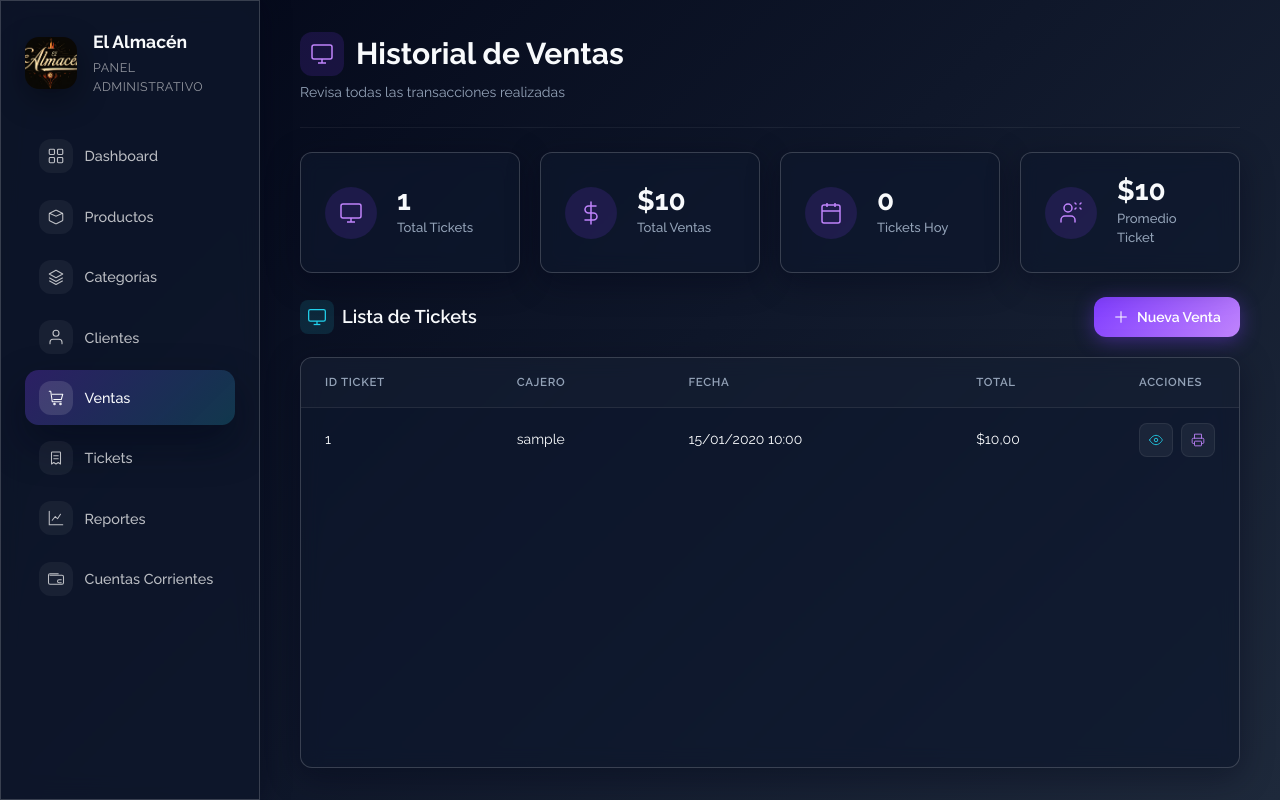
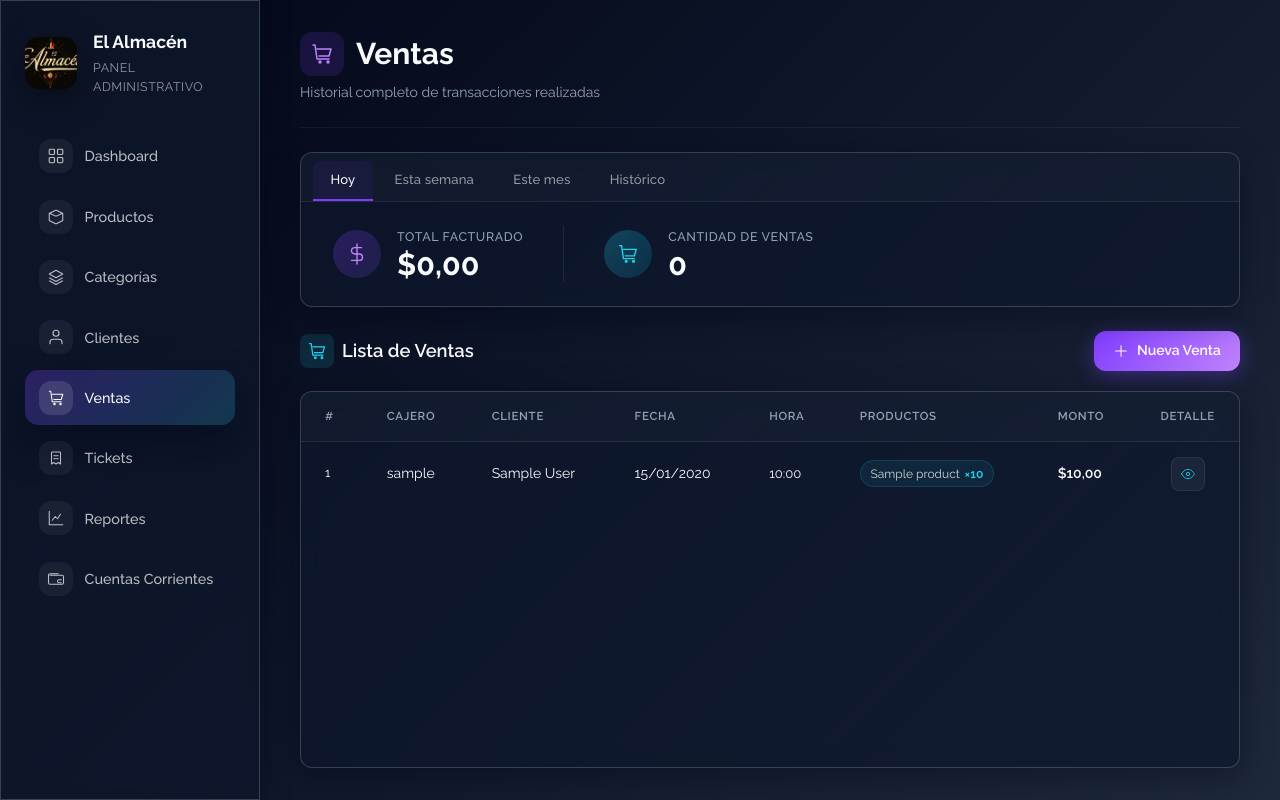
Before and after one commit to NicoButter/el_almacen, a Django app: page /sales/ in a window 1280 px wide. Run offline with Django 5.2, Linux system fonts and the light colour scheme; a user stored in the database is signed in; tables that the repository leaves empty hold one stand-in row (values such as "Sample post"); some libraries are stand-ins or nearby versions.

Commit message:
Enhance ticket list page with summary tabs and detailed metrics; update styles for improved presentation

```diff
--- a/sales/static/sales/css/ticket_list_styles.css
+++ b/sales/static/sales/css/ticket_list_styles.css
@@ -2,6 +2,173 @@
    TICKET LIST PAGE STYLES
    Coherente con admin_dashboard_styles.css
 ============================================== */
+
+/* ==============================================
+   TARJETA RESUMEN CON PESTAÑAS
+============================================== */
+.sales-summary-card {
+    border-radius: var(--base-radius, 12px);
+    overflow: hidden;
+    flex-shrink: 0;
+}
+
+.summary-tabs {
+    display: flex;
+    border-bottom: 1px solid rgba(255, 255, 255, 0.07);
+    background: rgba(255, 255, 255, 0.02);
+    padding: 0.5rem 0.75rem 0;
+    gap: 0.25rem;
+}
+
+.summary-tab {
+    padding: 0.55rem 1.1rem;
+    font-size: 0.82rem;
+    font-weight: 500;
+    color: rgba(255, 255, 255, 0.55);
+    background: transparent;
+    border: none;
+    border-bottom: 2px solid transparent;
+    border-radius: 8px 8px 0 0;
+    cursor: pointer;
+    transition: color 160ms ease, border-color 160ms ease, background 160ms ease;
+    font-family: inherit;
+    letter-spacing: 0.01em;
+}
+
+.summary-tab:hover {
+    color: rgba(255, 255, 255, 0.85);
+    background: rgba(255, 255, 255, 0.04);
+}
+
+.summary-tab.is-active {
+    color: var(--base-foreground, #f8fafc);
+    border-bottom-color: #7f3cff;
+    background: rgba(127, 60, 255, 0.08);
+}
+
+.summary-body {
+    display: flex;
+    align-items: center;
+    gap: 2.5rem;
+    padding: 1.5rem 2rem;
+}
+
+.summary-stat {
+    display: flex;
+    align-items: center;
+    gap: 1rem;
+}
+
+.summary-stat-icon {
+    width: 48px;
+    height: 48px;
+    border-radius: 50%;
+    background: linear-gradient(135deg, rgba(127, 60, 255, 0.25), rgba(139, 92, 246, 0.15));
+    color: #c084fc;
+    display: flex;
+    align-items: center;
+    justify-content: center;
+    flex-shrink: 0;
+}
+
+.summary-stat-icon--cyan {
+    background: linear-gradient(135deg, rgba(34, 211, 238, 0.25), rgba(6, 182, 212, 0.15));
+    color: #22d3ee;
+}
+
+.summary-stat-label {
+    font-size: 0.78rem;
+    color: var(--base-muted-foreground, #94a3b8);
+    font-weight: 500;
+    margin-bottom: 0.2rem;
+    text-transform: uppercase;
+    letter-spacing: 0.05em;
+}
+
+.summary-stat-value {
+    font-size: 1.9rem;
+    font-weight: 700;
+    color: var(--base-foreground, #f8fafc);
+    line-height: 1;
+    transition: opacity 200ms ease;
+}
+
+.summary-stat-value--sm {
+    font-size: 1.9rem;
+}
+
+.summary-divider {
+    width: 1px;
+    height: 56px;
+    background: rgba(255, 255, 255, 0.08);
+    flex-shrink: 0;
+}
+
+/* ==============================================
+   COLUMNAS ESPECÍFICAS DE LA TABLA
+============================================== */
+.col-id {
+    color: var(--base-muted-foreground, #94a3b8);
+    font-size: 0.78rem;
+    font-variant-numeric: tabular-nums;
+}
+
+.col-time {
+    font-variant-numeric: tabular-nums;
+    color: var(--base-muted-foreground, #94a3b8);
+    font-size: 0.82rem;
+}
+
+.col-amount {
+    font-weight: 600;
+    color: #6ee7b7;
+    font-variant-numeric: tabular-nums;
+}
+
+.col-products {
+    min-width: 180px;
+    max-width: 300px;
+}
+
+/* ==============================================
+   CHIPS DE PRODUCTOS
+============================================== */
+.product-chips {
+    display: flex;
+    flex-wrap: wrap;
+    gap: 0.35rem;
+}
+
+.product-chip {
+    display: inline-flex;
+    align-items: center;
+    gap: 0.3rem;
+    padding: 0.2rem 0.6rem;
+    background: rgba(34, 211, 238, 0.08);
+    border: 1px solid rgba(34, 211, 238, 0.15);
+    border-radius: 999px;
+    font-size: 0.75rem;
+    color: rgba(255, 255, 255, 0.8);
+    white-space: nowrap;
+}
+
+.product-chip em {
+    font-style: normal;
+    color: #22d3ee;
+    font-weight: 600;
+}
+
+.no-products {
+    color: var(--base-muted-foreground, #94a3b8);
+    font-size: 0.82rem;
+}
+
+.table-empty {
+    text-align: center;
+    padding: 2.5rem !important;
+    color: var(--base-muted-foreground, #94a3b8);
+    font-size: 0.9rem;
+}
 
 /* ==============================================
    LAYOUT PRINCIPAL (SIDEBAR + MAIN)
--- a/sales/templates/sales/ticket_list.html
+++ b/sales/templates/sales/ticket_list.html
@@ -108,88 +108,96 @@
                     <h1 class="page-title">
                         <span class="title-icon">
                             <svg width="24" height="24" viewBox="0 0 24 24" fill="none" xmlns="http://www.w3.org/2000/svg">
-                                <rect x="2" y="3" width="20" height="14" rx="2" ry="2" stroke="currentColor" stroke-width="1.5"/>
-                                <line x1="8" y1="21" x2="16" y2="21" stroke="currentColor" stroke-width="1.5"/>
-                                <line x1="12" y1="17" x2="12" y2="21" stroke="currentColor" stroke-width="1.5"/>
+                                <path d="M3 3h2l2 14h12" stroke="currentColor" stroke-width="1.5" stroke-linecap="round" stroke-linejoin="round"/>
+                                <circle cx="10" cy="20" r="1" stroke="currentColor" stroke-width="1.5"/>
+                                <circle cx="18" cy="20" r="1" stroke="currentColor" stroke-width="1.5"/>
+                                <path d="M7 7h14l-2 7H9" stroke="currentColor" stroke-width="1.5" stroke-linecap="round" stroke-linejoin="round"/>
                             </svg>
                         </span>
-                        Historial de Ventas
+                        Ventas
                     </h1>
-                    <p class="page-subtitle">Revisa todas las transacciones realizadas</p>
+                    <p class="page-subtitle">Historial completo de transacciones realizadas</p>
                 </div>
             </header>
 
-            <div class="metrics-grid">
-                <div class="metric-card glass-custom">
-                    <div class="metric-icon">
-                        <svg width="24" height="24" viewBox="0 0 24 24" fill="none" xmlns="http://www.w3.org/2000/svg">
-                            <rect x="2" y="3" width="20" height="14" rx="2" ry="2" stroke="currentColor" stroke-width="1.5"/>
-                            <line x1="8" y1="21" x2="16" y2="21" stroke="currentColor" stroke-width="1.5"/>
-                            <line x1="12" y1="17" x2="12" y2="21" stroke="currentColor" stroke-width="1.5"/>
-                        </svg>
-                    </div>
-                    <div class="metric-content">
-                        <div class="metric-value">{{ total_tickets|intcomma }}</div>
-                        <div class="metric-label">Total Tickets</div>
-                    </div>
+            {# ── Tarjeta resumen con pestañas de período ── #}
+            <div class="sales-summary-card glass-custom">
+                <div class="summary-tabs" role="tablist" aria-label="Período de ventas">
+                    <button class="summary-tab is-active" role="tab" data-period="hoy"
+                            aria-selected="true" aria-controls="summary-panel">
+                        Hoy
+                    </button>
+                    <button class="summary-tab" role="tab" data-period="semana"
+                            aria-selected="false" aria-controls="summary-panel">
+                        Esta semana
+                    </button>
+                    <button class="summary-tab" role="tab" data-period="mes"
+                            aria-selected="false" aria-controls="summary-panel">
+                        Este mes
+                    </button>
+                    <button class="summary-tab" role="tab" data-period="historico"
+                            aria-selected="false" aria-controls="summary-panel">
+                        Histórico
+                    </button>
                 </div>
 
-                <div class="metric-card glass-custom">
-                    <div class="metric-icon">
-                        <svg width="24" height="24" viewBox="0 0 24 24" fill="none" xmlns="http://www.w3.org/2000/svg">
-                            <path d="M12 1v22M17 5H9.5a3.5 3.5 0 0 0 0 7h5a3.5 3.5 0 0 1 0 7H6" stroke="currentColor" stroke-width="1.5" stroke-linecap="round" stroke-linejoin="round"/>
-                        </svg>
+                <div class="summary-body" id="summary-panel" role="tabpanel">
+                    <div class="summary-stat">
+                        <div class="summary-stat-icon">
+                            <svg width="22" height="22" viewBox="0 0 24 24" fill="none" xmlns="http://www.w3.org/2000/svg">
+                                <path d="M12 1v22M17 5H9.5a3.5 3.5 0 0 0 0 7h5a3.5 3.5 0 0 1 0 7H6" stroke="currentColor" stroke-width="1.5" stroke-linecap="round" stroke-linejoin="round"/>
+                            </svg>
+                        </div>
+                        <div>
+                            <div class="summary-stat-label">Total facturado</div>
+                            <div class="summary-stat-value" id="summary-total"
+                                 data-hoy="{{ total_hoy|floatformat:2 }}"
+                                 data-semana="{{ total_semana|floatformat:2 }}"
+                                 data-mes="{{ total_mes|floatformat:2 }}"
+                                 data-historico="{{ total_historico|floatformat:2 }}">
+                                ${{ total_hoy|floatformat:2 }}
+                            </div>
+                        </div>
                     </div>
-                    <div class="metric-content">
-                        <div class="metric-value">${{ total_ventas|floatformat:0|intcomma }}</div>
-                        <div class="metric-label">Total Ventas</div>
-                    </div>
-                </div>
 
-                <div class="metric-card glass-custom">
-                    <div class="metric-icon">
-                        <svg width="24" height="24" viewBox="0 0 24 24" fill="none" xmlns="http://www.w3.org/2000/svg">
-                            <rect x="3" y="4" width="18" height="18" rx="2" ry="2" stroke="currentColor" stroke-width="1.5"/>
-                            <line x1="16" y1="2" x2="16" y2="6" stroke="currentColor" stroke-width="1.5"/>
-                            <line x1="8" y1="2" x2="8" y2="6" stroke="currentColor" stroke-width="1.5"/>
-                            <line x1="3" y1="10" x2="21" y2="10" stroke="currentColor" stroke-width="1.5"/>
-                        </svg>
-                    </div>
-                    <div class="metric-content">
-                        <div class="metric-value">{{ tickets_hoy|intcomma }}</div>
-                        <div class="metric-label">Tickets Hoy</div>
-                    </div>
-                </div>
+                    <div class="summary-divider"></div>
 
-                <div class="metric-card glass-custom">
-                    <div class="metric-icon">
-                        <svg width="24" height="24" viewBox="0 0 24 24" fill="none" xmlns="http://www.w3.org/2000/svg">
-                            <path d="M16 21v-2a4 4 0 0 0-4-4H6a4 4 0 0 0-4 4v2" stroke="currentColor" stroke-width="1.5" stroke-linecap="round" stroke-linejoin="round"/>
-                            <circle cx="9" cy="7" r="4" stroke="currentColor" stroke-width="1.5"/>
-                            <path d="M22 2l-1 1" stroke="currentColor" stroke-width="1.5" stroke-linecap="round" stroke-linejoin="round"/>
-                            <path d="M22 8l-1-1" stroke="currentColor" stroke-width="1.5" stroke-linecap="round" stroke-linejoin="round"/>
-                            <path d="M16 2l1 1" stroke="currentColor" stroke-width="1.5" stroke-linecap="round" stroke-linejoin="round"/>
-                            <path d="M16 8l1-1" stroke="currentColor" stroke-width="1.5" stroke-linecap="round" stroke-linejoin="round"/>
-                        </svg>
-                    </div>
-                    <div class="metric-content">
-                        <div class="metric-value">${{ promedio_ticket|floatformat:0|intcomma }}</div>
-                        <div class="metric-label">Promedio Ticket</div>
+                    <div class="summary-stat">
+                        <div class="summary-stat-icon summary-stat-icon--cyan">
+                            <svg width="22" height="22" viewBox="0 0 24 24" fill="none" xmlns="http://www.w3.org/2000/svg">
+                                <path d="M3 3h2l2 14h12" stroke="currentColor" stroke-width="1.5" stroke-linecap="round" stroke-linejoin="round"/>
+                                <circle cx="10" cy="20" r="1" stroke="currentColor" stroke-width="1.5"/>
+                                <circle cx="18" cy="20" r="1" stroke="currentColor" stroke-width="1.5"/>
+                                <path d="M7 7h14l-2 7H9" stroke="currentColor" stroke-width="1.5" stroke-linecap="round" stroke-linejoin="round"/>
+                            </svg>
+                        </div>
+                        <div>
+                            <div class="summary-stat-label">Cantidad de ventas</div>
+                            <div class="summary-stat-value summary-stat-value--sm" id="summary-count"
+                                 data-hoy="{{ count_hoy }}"
+                                 data-semana="{{ count_semana }}"
+                                 data-mes="{{ count_mes }}"
+                                 data-historico="{{ count_historico }}">
+                                {{ count_hoy }}
+                            </div>
+                        </div>
                     </div>
                 </div>
             </div>
 
+            {# ── Tabla de ventas ── #}
             <div class="content-section">
                 <div class="section-header">
                     <h2 class="section-title">
                         <span class="section-icon">
                             <svg width="20" height="20" viewBox="0 0 24 24" fill="none" xmlns="http://www.w3.org/2000/svg">
-                                <rect x="2" y="3" width="20" height="14" rx="2" ry="2" stroke="currentColor" stroke-width="1.5"/>
-                                <line x1="8" y1="21" x2="16" y2="21" stroke="currentColor" stroke-width="1.5"/>
-                                <line x1="12" y1="17" x2="12" y2="21" stroke="currentColor" stroke-width="1.5"/>
+                                <path d="M3 3h2l2 14h12" stroke="currentColor" stroke-width="1.5" stroke-linecap="round" stroke-linejoin="round"/>
+                                <circle cx="10" cy="20" r="1" stroke="currentColor" stroke-width="1.5"/>
+                                <circle cx="18" cy="20" r="1" stroke="currentColor" stroke-width="1.5"/>
+                                <path d="M7 7h14l-2 7H9" stroke="currentColor" stroke-width="1.5" stroke-linecap="round" stroke-linejoin="round"/>
                             </svg>
                         </span>
-                        Lista de Tickets
+                        Lista de Ventas
                     </h2>
                     <div class="section-actions">
                         <a href="{% url 'sales:new_sale' %}" class="btn-primary">
@@ -206,37 +214,48 @@
                     <table class="data-table">
                         <thead>
                             <tr>
-                                <th>ID Ticket</th>
+                                <th>#</th>
                                 <th>Cajero</th>
+                                <th>Cliente</th>
                                 <th>Fecha</th>
-                                <th>Total</th>
-                                <th class="actions-column">Acciones</th>
+                                <th>Hora</th>
+                                <th>Productos</th>
+                                <th>Monto</th>
+                                <th class="actions-column">Detalle</th>
                             </tr>
                         </thead>
                         <tbody>
                             {% for ticket in tickets %}
                             <tr>
-                                <td>{{ ticket.id }}</td>
+                                <td class="col-id">{{ ticket.id }}</td>
                                 <td>{{ ticket.cashier.username }}</td>
-                                <td>{{ ticket.date|date:"d/m/Y H:i" }}</td>
-                                <td>${{ ticket.total|floatformat:2 }}</td>
+                                <td>{{ ticket.cliente.nombre|default:"—" }}</td>
+                                <td>{{ ticket.date|date:"d/m/Y" }}</td>
+                                <td class="col-time">{{ ticket.date|date:"H:i" }}</td>
+                                <td class="col-products">
+                                    <div class="product-chips">
+                                        {% for item in ticket.line_items.all %}
+                                        <span class="product-chip">{{ item.product.nombre }} <em>×{{ item.quantity }}</em></span>
+                                        {% empty %}
+                                        <span class="no-products">—</span>
+                                        {% endfor %}
+                                    </div>
+                                </td>
+                                <td class="col-amount">${{ ticket.total|floatformat:2 }}</td>
                                 <td class="actions-column">
                                     <div class="action-buttons">
-                                        <a href="{% url 'sales:ticket_detail' ticket.id %}" class="action-btn view-btn" title="Ver Detalles">
+                                        <a href="{% url 'sales:ticket_detail' ticket.id %}" class="action-btn view-btn" title="Ver Detalle">
                                             <svg width="14" height="14" viewBox="0 0 24 24" fill="none" xmlns="http://www.w3.org/2000/svg">
                                                 <path d="M1 12s4-8 11-8 11 8 11 8-4 8-11 8-11-8-11-8z" stroke="currentColor" stroke-width="1.5" stroke-linecap="round" stroke-linejoin="round"/>
                                                 <circle cx="12" cy="12" r="3" stroke="currentColor" stroke-width="1.5"/>
                                             </svg>
                                         </a>
-                                        <a href="{% url 'sales:reprint_ticket' ticket.id %}" class="action-btn print-btn" title="Reimprimir">
-                                            <svg width="14" height="14" viewBox="0 0 24 24" fill="none" xmlns="http://www.w3.org/2000/svg">
-                                                <path d="M6 9V2h12v7" stroke="currentColor" stroke-width="1.5" stroke-linecap="round" stroke-linejoin="round"/>
-                                                <path d="M6 18H4a2 2 0 0 1-2-2v-5a2 2 0 0 1 2-2h16a2 2 0 0 1 2 2v5a2 2 0 0 1-2 2h-2" stroke="currentColor" stroke-width="1.5"/>
-                                                <rect x="6" y="14" width="12" height="8" rx="1" ry="1" stroke="currentColor" stroke-width="1.5"/>
-                                            </svg>
-                                        </a>
                                     </div>
                                 </td>
+                            </tr>
+                            {% empty %}
+                            <tr>
+                                <td colspan="8" class="table-empty">No hay ventas registradas aún.</td>
                             </tr>
                             {% endfor %}
                         </tbody>
@@ -248,3 +267,33 @@
 </div>
 
 {% endblock %}
+
+{% block extra_scripts %}
+<script>
+(function () {
+    const tabs = document.querySelectorAll('.summary-tab');
+    const totalEl = document.getElementById('summary-total');
+    const countEl = document.getElementById('summary-count');
+
+    function fmt(val) {
+        const num = parseFloat(val);
+        return '$' + num.toLocaleString('es-AR', { minimumFractionDigits: 2, maximumFractionDigits: 2 });
+    }
+
+    tabs.forEach(function (tab) {
+        tab.addEventListener('click', function () {
+            tabs.forEach(function (t) {
+                t.classList.remove('is-active');
+                t.setAttribute('aria-selected', 'false');
+            });
+            tab.classList.add('is-active');
+            tab.setAttribute('aria-selected', 'true');
+
+            const period = tab.dataset.period;
+            totalEl.textContent = fmt(totalEl.dataset[period]);
+            countEl.textContent = countEl.dataset[period];
+        });
+    });
+})();
+</script>
+{% endblock %}
--- a/sales/views.py
+++ b/sales/views.py
@@ -55,21 +55,42 @@ def parse_decimal(value):
 
 @admin_required
 def ticket_list(request):
-    tickets = Ticket.objects.all().order_by('-date')
+    import datetime
+    from django.db.models import Count
 
-    # Calcular métricas
-    total_tickets = Ticket.objects.count()
-    total_ventas = Ticket.objects.aggregate(total=Sum('total'))['total'] or 0
-    tickets_hoy = Ticket.objects.filter(date__date=timezone.now().date()).count()
-    promedio_ticket = total_ventas / total_tickets if total_tickets > 0 else 0
+    now = timezone.now()
+    today = now.date()
+    start_of_week = today - datetime.timedelta(days=today.weekday())
+    start_of_month = today.replace(day=1)
+
+    tickets = (
+        Ticket.objects
+        .all()
+        .order_by('-date')
+        .select_related('cashier', 'cliente')
+        .prefetch_related('line_items__product')
+    )
+
+    def _agg(qs):
+        r = qs.aggregate(total=Sum('total'), count=Count('id'))
+        return r['total'] or 0, r['count'] or 0
+
+    total_historico, count_historico = _agg(Ticket.objects.all())
+    total_mes, count_mes = _agg(Ticket.objects.filter(date__date__gte=start_of_month))
+    total_semana, count_semana = _agg(Ticket.objects.filter(date__date__gte=start_of_week))
+    total_hoy, count_hoy = _agg(Ticket.objects.filter(date__date=today))
 
     return render(request, 'sales/ticket_list.html', {
-        'page_title': 'Lista de Tickets',
+        'page_title': 'Ventas',
         'tickets': tickets,
-        'total_tickets': total_tickets,
-        'total_ventas': total_ventas,
-        'tickets_hoy': tickets_hoy,
-        'promedio_ticket': promedio_ticket,
+        'total_historico': total_historico,
+        'count_historico': count_historico,
+        'total_mes': total_mes,
+        'count_mes': count_mes,
+        'total_semana': total_semana,
+        'count_semana': count_semana,
+        'total_hoy': total_hoy,
+        'count_hoy': count_hoy,
     })
 
 # ---------------------------------------------------------------------------------------------------------------
```
